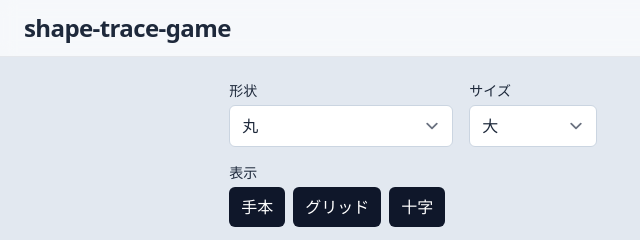
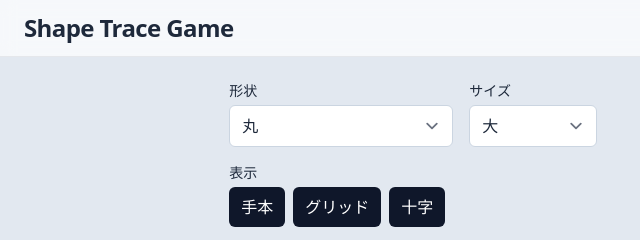
Before and after one commit to seiya-matsuoka/shape-trace-game, a website built with Vite: page index.html in a window 1280 px wide. Shown: the top 240 px of the page, 0-640 px from the left. Built offline with nearby package versions, Linux system fonts and the light colour scheme.

Commit message:
refactor: タイトルを修正

```diff
--- a/index.html
+++ b/index.html
@@ -4,14 +4,14 @@
     <meta charset="UTF-8" />
     <link rel="icon" type="image/svg+xml" href="/vite.svg" />
     <meta name="viewport" content="width=device-width, initial-scale=1.0" />
-    <title>shape-trace-game</title>
+    <title>Shape Trace Game</title>
     <link rel="stylesheet" href="./src/style.css" />
   </head>
   <body class="min-h-screen">
     <header class="border-b bg-white/70 backdrop-blur dark:bg-slate-900/70">
       <div class="flex w-full items-center gap-3 px-4 py-3 md:px-6">
         <h1 class="text-xl font-semibold tracking-tight md:text-2xl">
-          shape-trace-game
+          Shape Trace Game
         </h1>
       </div>
     </header>
```
